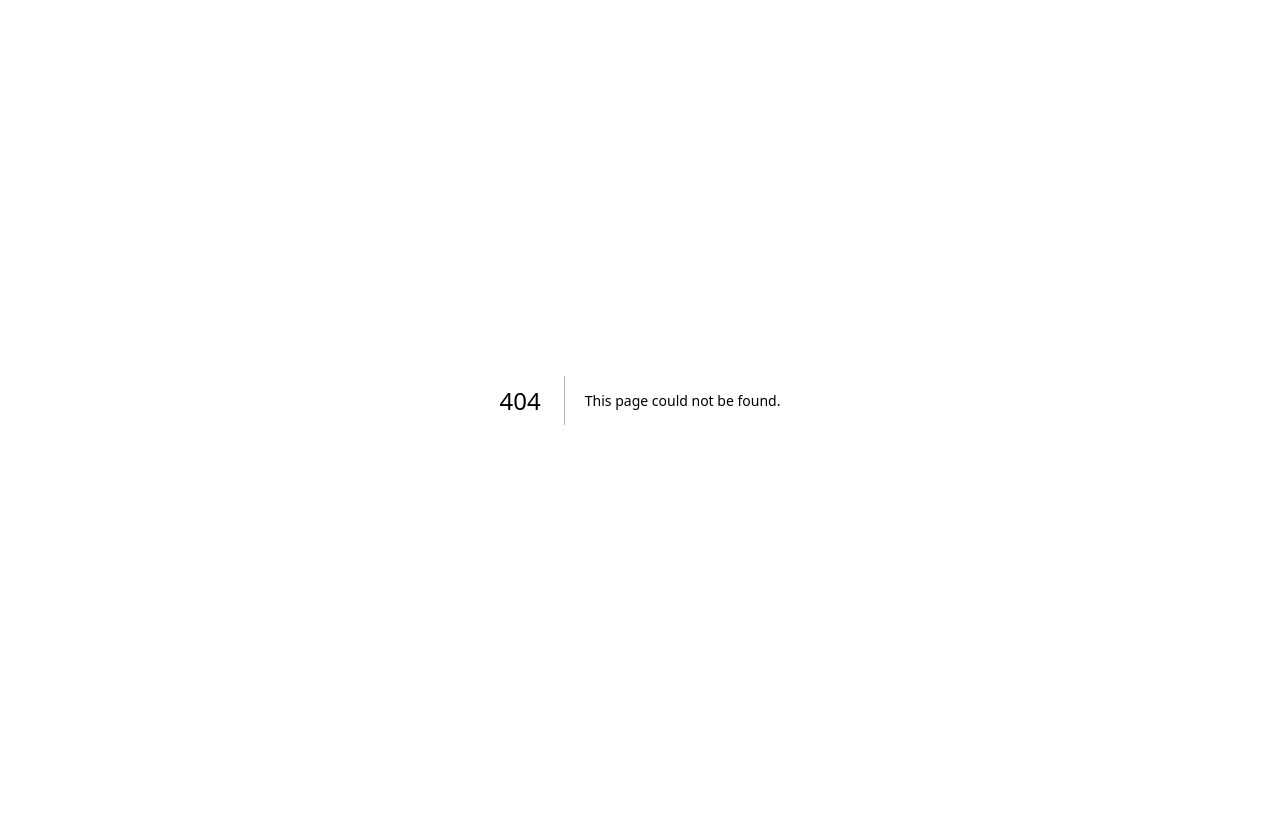
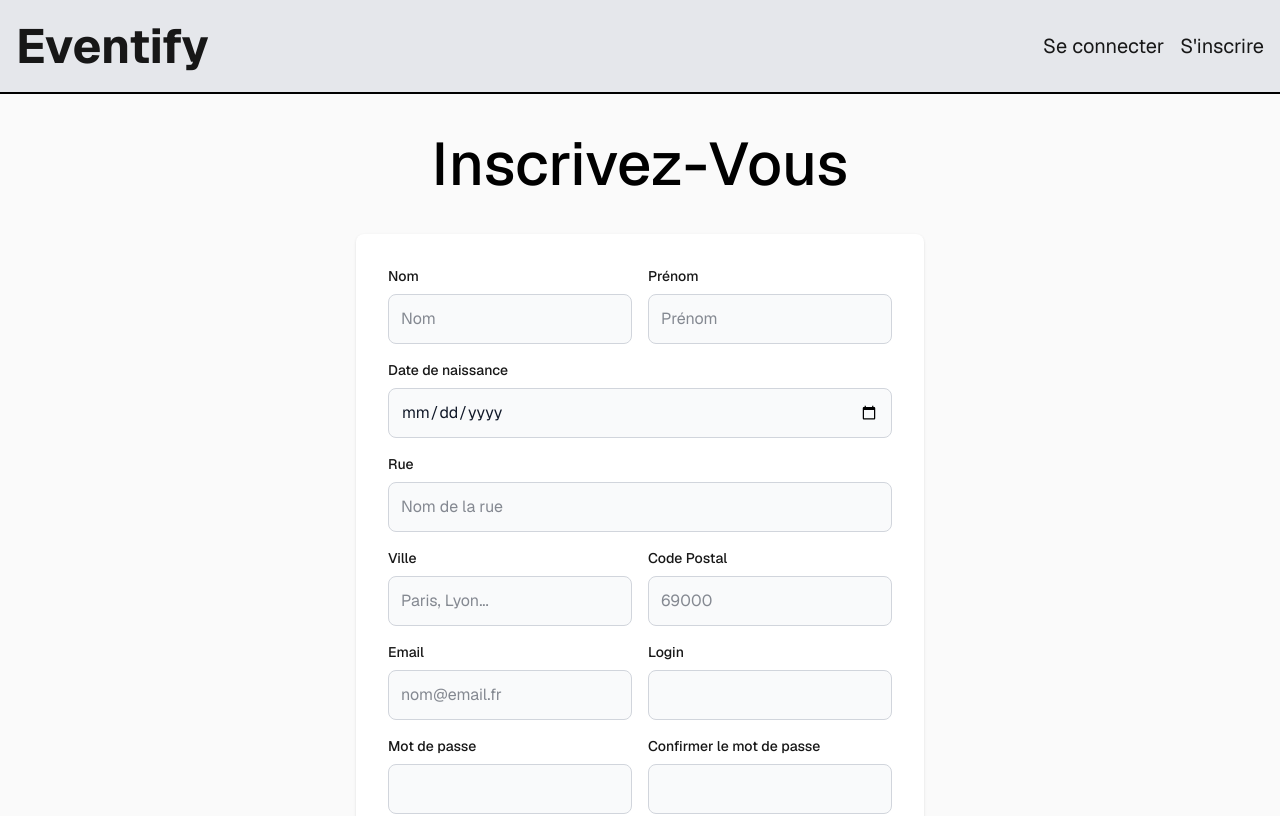
Before and after one commit to come-kouame/Eventify, a Next.js app in the folder frontend/: page /signup in a window 1280 px wide. Before the commit this address had no page. Shown: the top 816 px of the page. Built offline with nearby package versions, Linux system fonts and the light colour scheme.

Commit message:
Deleting night mode

```diff
--- a/frontend/src/app/globals.css
+++ b/frontend/src/app/globals.css
@@ -12,20 +12,8 @@
   --font-mono: var(--font-geist-mono);
 }
 
-@media (prefers-color-scheme: dark) {
-  :root {
-    --background: #0a0a0a;
-    --foreground: #ededed;
-  }
-}
-
 body {
   background: var(--background);
   color: var(--foreground);
   font-family: Arial, Helvetica, sans-serif;
 }
-
-.input {
-  @apply bg-gray-50 border border-gray-300 text-gray-900 rounded-lg block w-full p-2.5
-  dark:bg-gray-700 dark:border-gray-600 dark:text-white;
-}
--- a/frontend/src/app/login/page.tsx
+++ b/frontend/src/app/login/page.tsx
@@ -10,11 +10,11 @@ import {EventPresentation} from "@/ui/event/event-presentation";
 
 export default function Home() {
     return (
-        <div className=" justify-center bg-zinc-50 font-sans dark:bg-black">
+        <div className=" justify-center bg-zinc-50 font-sans ">
             <NavBarNotConnected/>
 
             <h1 className="font-medium text-black text-6xl text-center w-full py-10">Connectez-Vous</h1>
-            <main className="flex min-h-screen w-full gap-8 px-16  dark:bg-black sm:items-start">
+            <main className="flex min-h-screen w-full gap-8 px-16 sm:items-start">
                 <FormConnexion/>
             </main>
         </div>
--- a/frontend/src/app/page.tsx
+++ b/frontend/src/app/page.tsx
@@ -1,20 +1,17 @@
-import Image from "next/image";
 import {NavBarNotConnected} from "@/ui/nav-bar/nav-bar-not-connected"
 import {NavBarUser} from "@/ui/nav-bar/nav-bar-user";
 import {NavBarOrga} from "@/ui/nav-bar/nav-bar-orga";
 import {NavBarAdmin} from "@/ui/nav-bar/nav-bar-admin";
-import {FormConnexion} from "@/ui/forms/form-connexion";
-import FormInscription from "@/ui/forms/form-inscription";
 import {Calendar} from "@/ui/calendar/calendar";
 import {EventPresentation} from "@/ui/event/event-presentation";
 
 export default function Home() {
     return (
-        <div className=" justify-center bg-zinc-50 font-sans dark:bg-black">
+        <div className=" justify-center bg-zinc-50 font-sans">
             <NavBarNotConnected/>
 
             <h1 className="font-medium text-black text-6xl text-center w-full py-10">Nos prochains évènements</h1>
-            <main className="flex min-h-screen w-full gap-8 px-16  dark:bg-black sm:items-start">
+            <main className="flex min-h-screen w-full gap-8 px-16 sm:items-start">
                 {/* Left calendar */}
                 <div className="flex flex-col gap-4">
                     <Calendar date={new Date()} />
--- a/frontend/src/app/signin/page.tsx
+++ b/frontend/src/app/signup/page.tsx
@@ -10,11 +10,11 @@ import {EventPresentation} from "@/ui/event/event-presentation";
 
 export default function Home() {
     return (
-        <div className=" justify-center bg-zinc-50 font-sans dark:bg-black">
+        <div className=" justify-center bg-zinc-50 font-sans">
             <NavBarNotConnected/>
 
             <h1 className="font-medium text-black text-6xl text-center w-full py-10">Inscrivez-Vous</h1>
-            <main className="flex min-h-screen w-full gap-8 px-16  dark:bg-black sm:items-start">
+            <main className="flex min-h-screen w-full gap-8 px-16 sm:items-start">
                 <FormInscription/>
             </main>
         </div>
```
